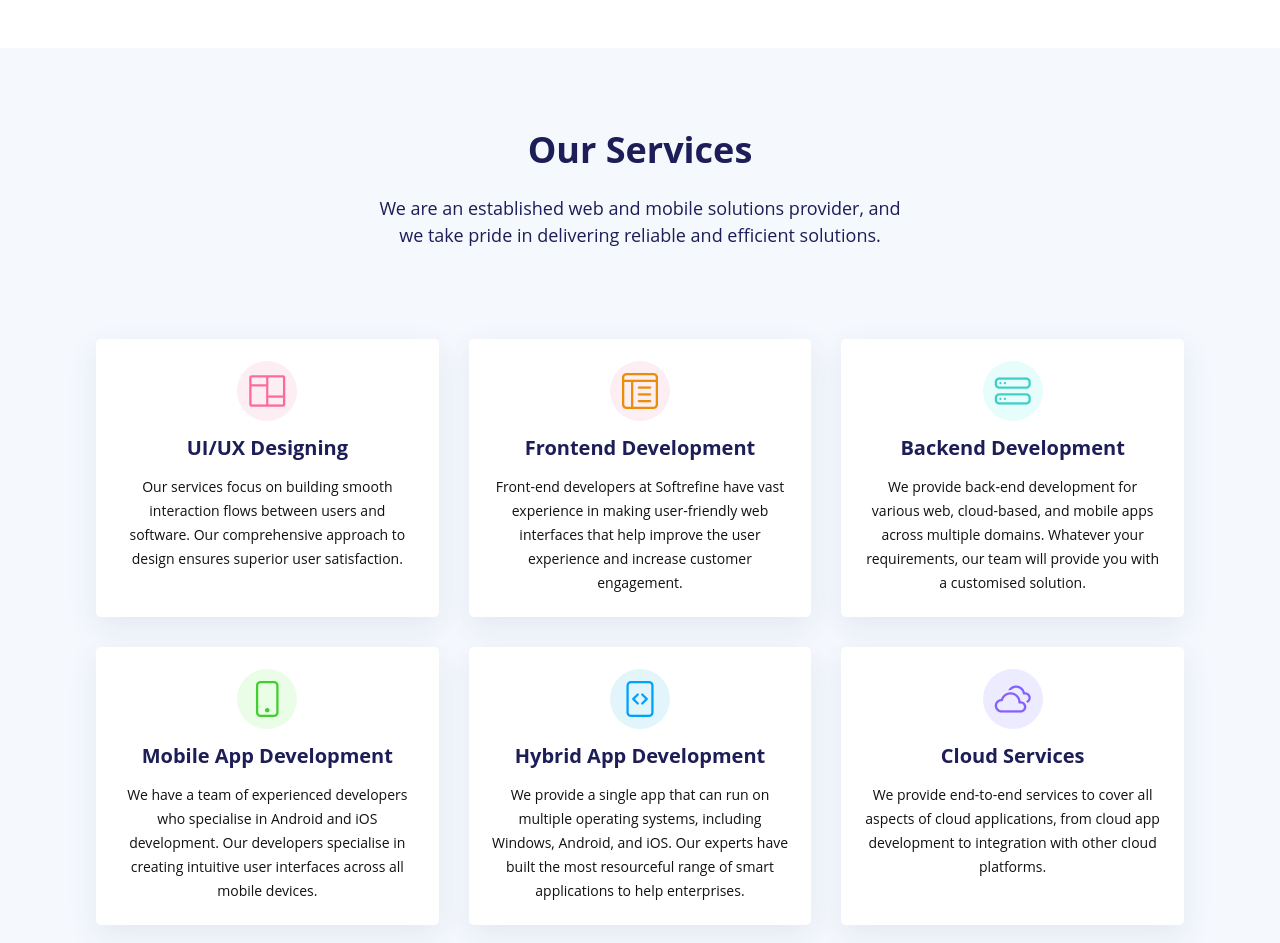
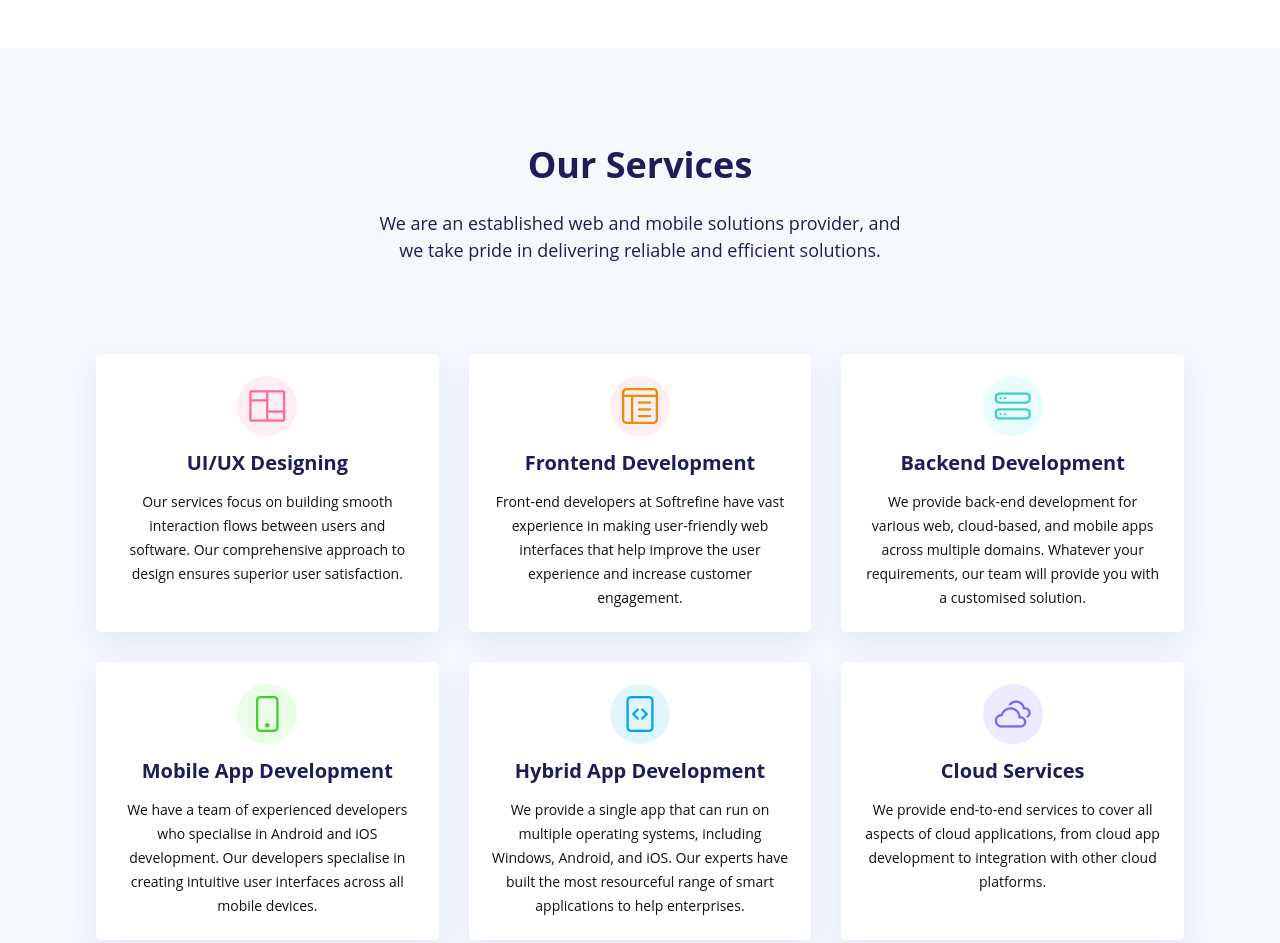
Before and after one commit to keval-softrefine/softrefine-dev, a plain HTML site: page index.html in a window 1280 px wide. Shown: the part 1428-2371 px from the top of the page. Drawn offline with nearby package versions, Linux system fonts and the light colour scheme.

Commit message:
add padding

```diff
--- a/sass/components/_services.scss
+++ b/sass/components/_services.scss
@@ -4,7 +4,7 @@
   padding: 8rem 4.8rem;
 }
 #services .services-content {
-  padding: 0 4.8rem;
+  padding: 1.5rem 4.8rem;
 }
 #services .services-content .row > *{
   margin-top: 3rem;
```
Also changed, not shown: assets/css/main.css, 1 other file.
